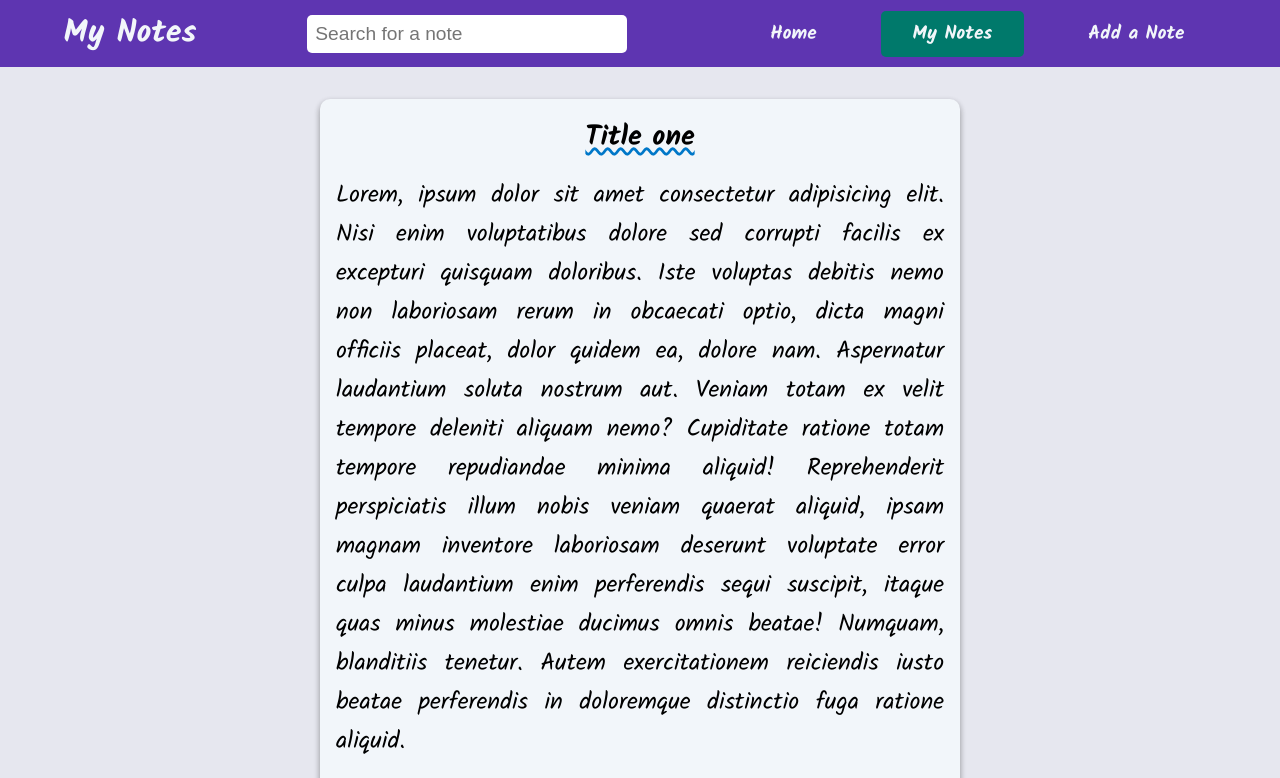
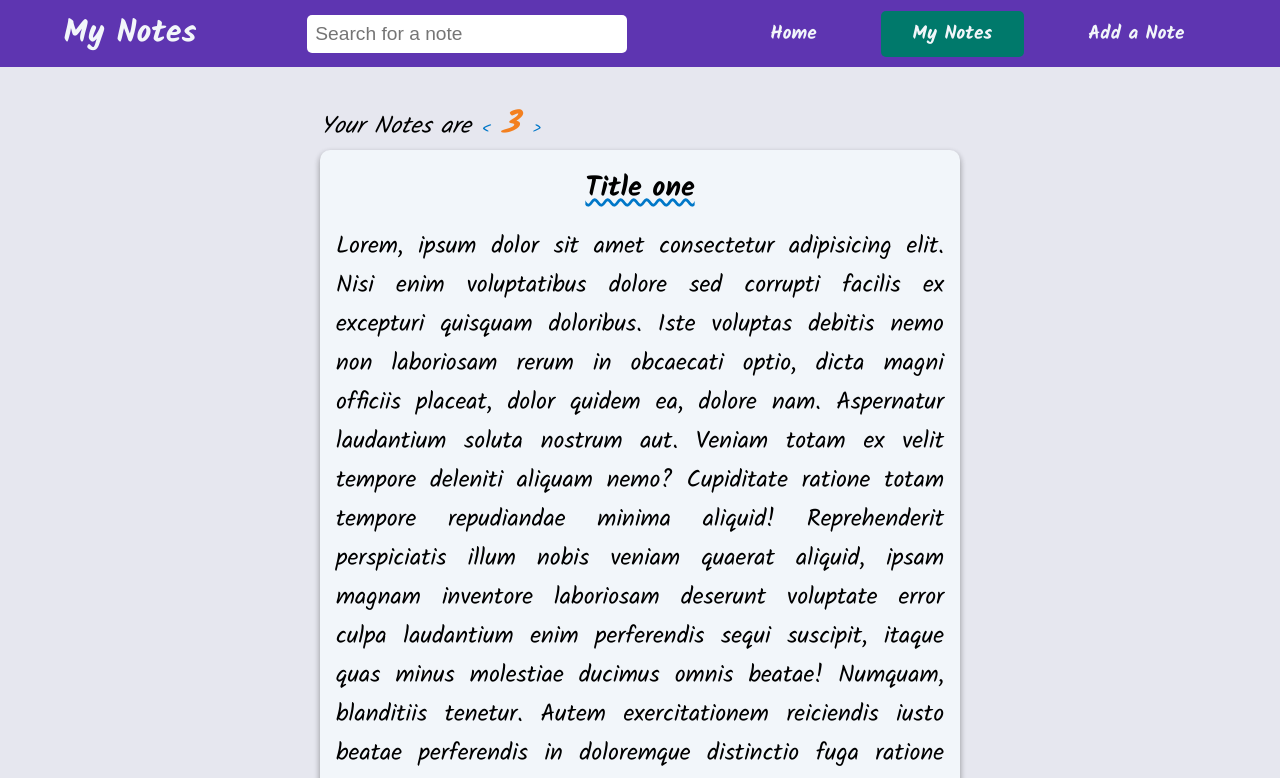
Before and after one commit to FrontEndDevo/Flying-Notes, a React (Create React App) app: page /my-notes in a window 1280 px wide. Shown: the top 778 px of the page. Built offline with nearby package versions, Linux system fonts and the light colour scheme.

Commit message:
Add total notes in UserNotes component

```diff
--- a/src/components/Notes/UserNotes/UserNotes.jsx
+++ b/src/components/Notes/UserNotes/UserNotes.jsx
@@ -20,7 +20,17 @@ const UserNotes = () => {
         </p>
       )}
       {totalUserNotes !== 0 && (
-        <ul className={classes["all-notes"]}>{existingNotes}</ul>
+        <div className={classes["all-notes"]}>
+          <h4>
+            Your Notes are{" "}
+            <span className={classes.signs}>
+              &lt;
+              <span className={classes.number}> {totalUserNotes} </span>
+              &gt;
+            </span>
+          </h4>
+          <ul>{existingNotes}</ul>
+        </div>
       )}
     </div>
   );
--- a/src/components/Notes/UserNotes/UserNotes.module.scss
+++ b/src/components/Notes/UserNotes/UserNotes.module.scss
@@ -21,6 +21,27 @@
     width: 50vw;
     display: flex;
     flex-direction: column;
-    gap: 3rem;
+    h4 {
+      font-size: 1.5rem;
+      font-style: italic;
+      font-weight: 400;
+      user-select: none;
+      .signs{
+        color: $dark_blue;
+        font-size: 1rem;
+      }
+
+      .number {
+        color: $dark_orange;
+      font-size: 2rem;
+        font-weight: 700;
+      }
+    }
+
+    ul {
+      display: flex;
+      flex-direction: column;
+      gap: 3rem;
+    }
   }
 }
```
